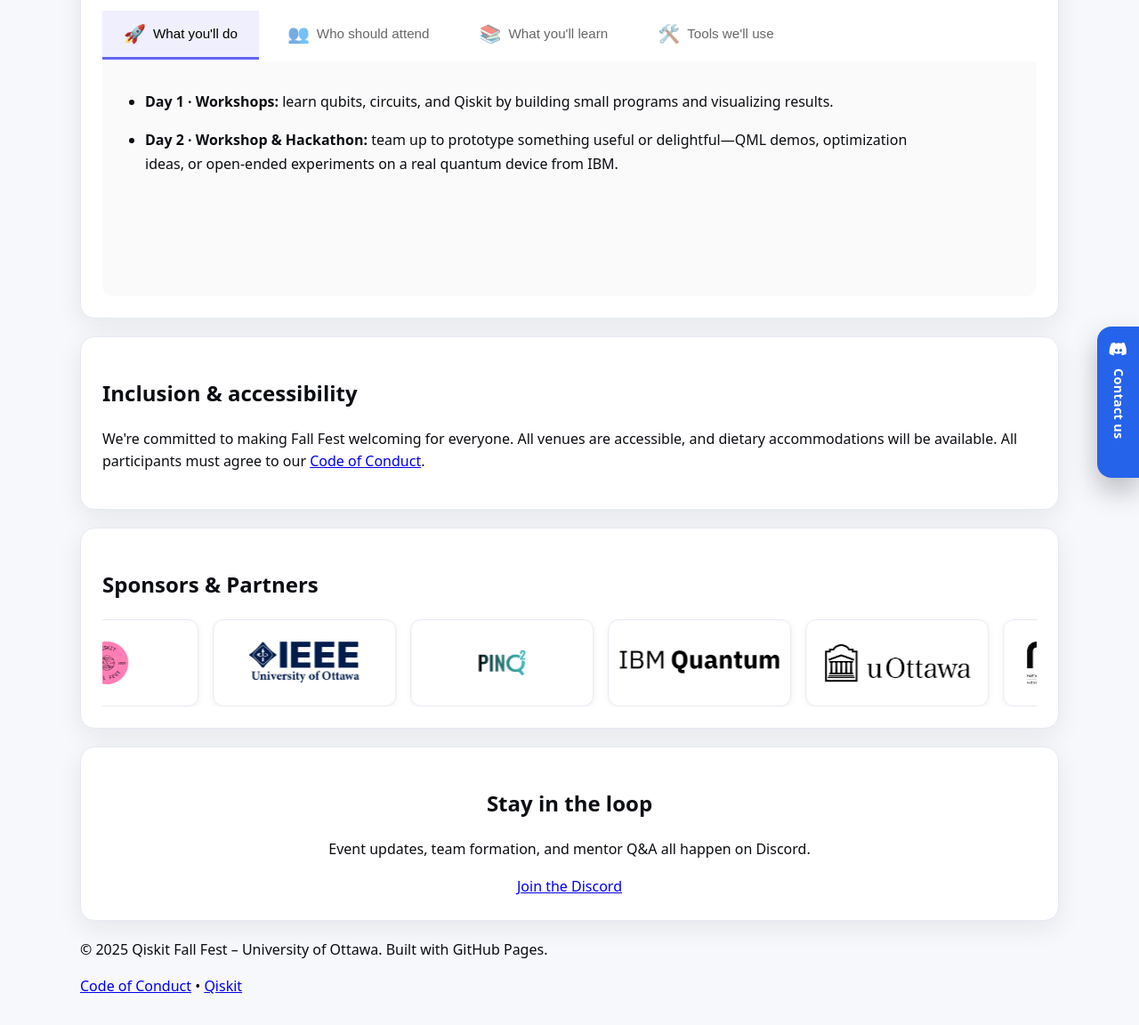
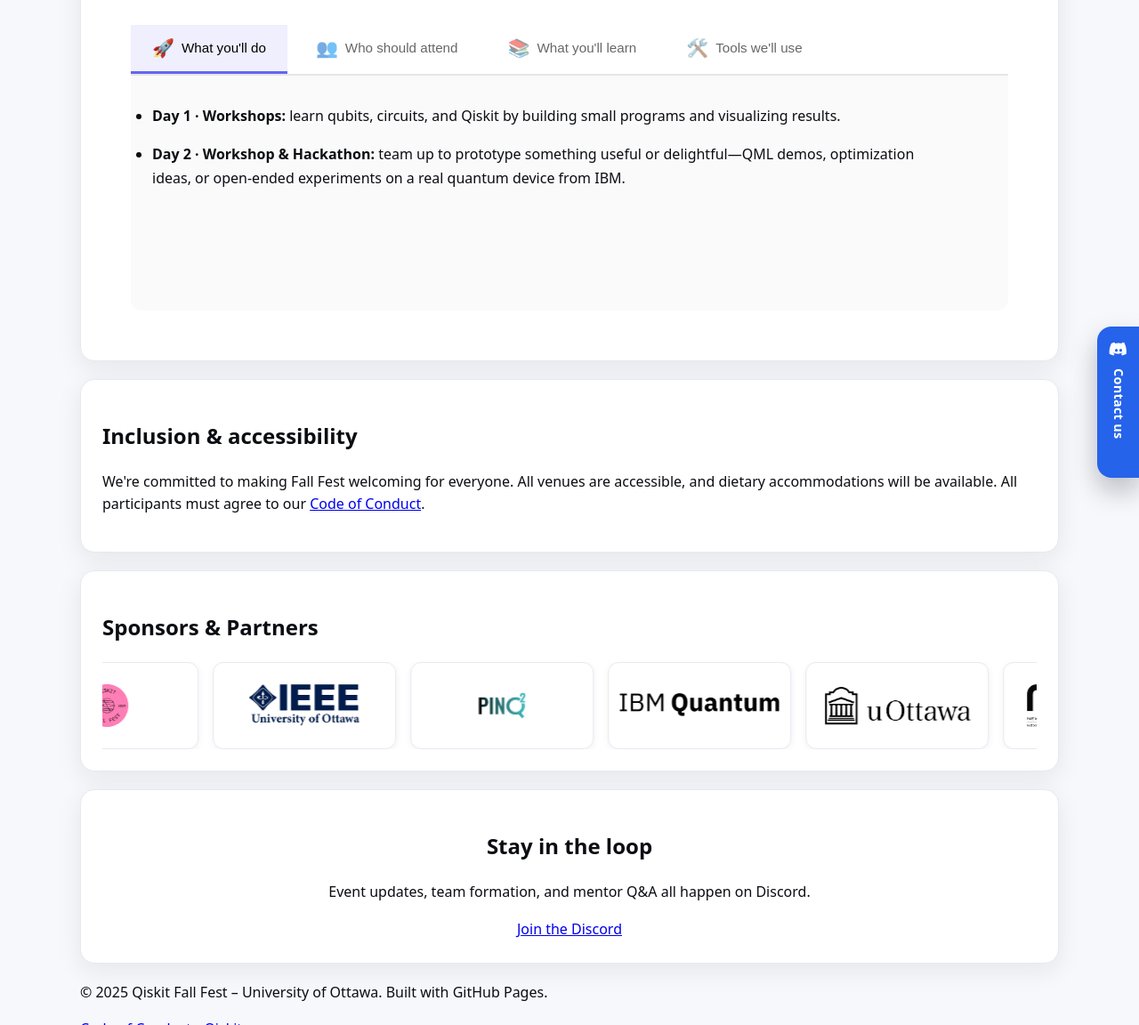
Before and after one commit to utkarshh-singh/fall-fest-2025-website, a Jekyll site: the page built from test.md, in a window 1280 px wide and 1400 px high, scrolled down 1007 px. Shown: the part 248-1400 px from the top of the window at 89% size. Built offline with Jekyll 4.4.1, drawn with Linux system fonts in a browser that asks for light colours.

Commit message:
Update style.css

```diff
--- a/assets/style.css
+++ b/assets/style.css
@@ -971,3 +971,181 @@
     font-size: 0.9rem;
   }
 }
+
+
+
+
+
+
+
+
+
+/* Split Screen Layout */
+.about-section {
+  padding: 0;
+  overflow: hidden;
+}
+
+.split-container {
+  display: grid;
+  grid-template-columns: 1fr 1fr;
+  gap: 0;
+  align-items: center;
+  min-height: 400px;
+}
+
+.split-image {
+  position: relative;
+  overflow: hidden;
+  height: 100%;
+  background: linear-gradient(135deg, #f5f7fa 0%, #e9ecef 100%);
+}
+
+.split-image img {
+  width: 100%;
+  height: 100%;
+  object-fit: cover;
+  display: block;
+}
+
+.split-content {
+  padding: 3rem;
+  display: flex;
+  align-items: center;
+  justify-content: center;
+}
+
+.intro-text {
+  max-width: 500px;
+}
+
+.intro-text p {
+  font-size: 1.1rem;
+  line-height: 1.8;
+  margin: 0;
+  color: #2c3e50;
+}
+
+.intro-text strong {
+  color: #000;
+  font-weight: 700;
+}
+
+/* Tabs Section */
+.info-tabs {
+  margin-top: 3rem;
+  padding: 0 2rem 2rem;
+}
+
+.tab-nav {
+  display: flex;
+  gap: 0.5rem;
+  border-bottom: 2px solid rgba(0, 0, 0, 0.1);
+  overflow-x: auto;
+  -webkit-overflow-scrolling: touch;
+}
+
+.tab-btn {
+  display: flex;
+  align-items: center;
+  gap: 0.5rem;
+  padding: 1rem 1.5rem;
+  background: transparent;
+  border: none;
+  border-bottom: 3px solid transparent;
+  cursor: pointer;
+  transition: all 0.3s ease;
+  white-space: nowrap;
+  color: rgba(0, 0, 0, 0.6);
+  font-size: 0.95rem;
+  font-weight: 500;
+}
+
+.tab-btn:hover {
+  color: rgba(0, 0, 0, 0.9);
+  background: rgba(99, 102, 241, 0.05);
+}
+
+.tab-btn.active {
+  color: #000;
+  border-bottom-color: #6366f1;
+  background: rgba(99, 102, 241, 0.1);
+}
+
+.tab-icon {
+  font-size: 1.25rem;
+  line-height: 1;
+}
+
+.tab-content-wrapper {
+  padding: 2rem 0;
+  min-height: 200px;
+}
+
+.tab-content {
+  display: none;
+  animation: fadeIn 0.3s ease-in;
+}
+
+.tab-content.active {
+  display: block;
+}
+
+@keyframes fadeIn {
+  from {
+    opacity: 0;
+    transform: translateY(10px);
+  }
+  to {
+    opacity: 1;
+    transform: translateY(0);
+  }
+}
+
+.tab-content .keypoints {
+  margin: 0;
+  padding-left: 1.5rem;
+  max-width: 900px;
+}
+
+.tab-content .keypoints li {
+  margin-bottom: 1rem;
+  line-height: 1.7;
+}
+
+/* Mobile Responsiveness */
+@media (max-width: 968px) {
+  .split-container {
+    grid-template-columns: 1fr;
+  }
+
+  .split-image {
+    height: 300px;
+  }
+
+  .split-content {
+    padding: 2rem 1.5rem;
+  }
+
+  .intro-text p {
+    font-size: 1rem;
+  }
+
+  .info-tabs {
+    padding: 0 1rem 1rem;
+  }
+}
+
+@media (max-width: 480px) {
+  .tab-label {
+    display: none;
+  }
+
+  .tab-btn {
+    padding: 1rem;
+  }
+
+  .split-content {
+    padding: 1.5rem 1rem;
+  }
+}
```
